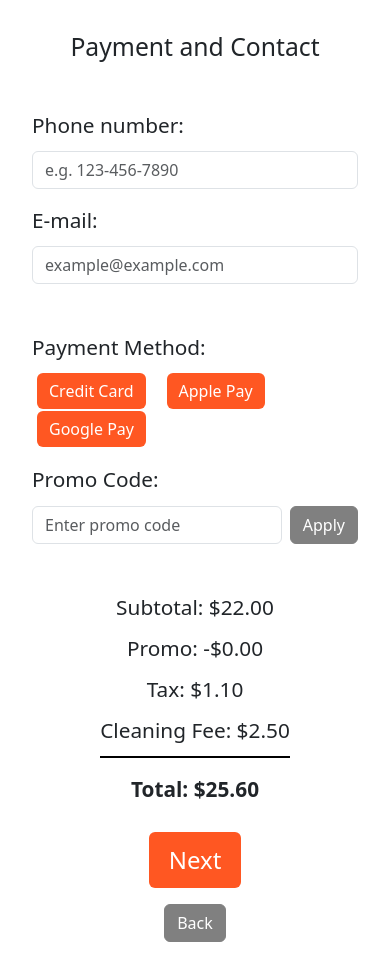
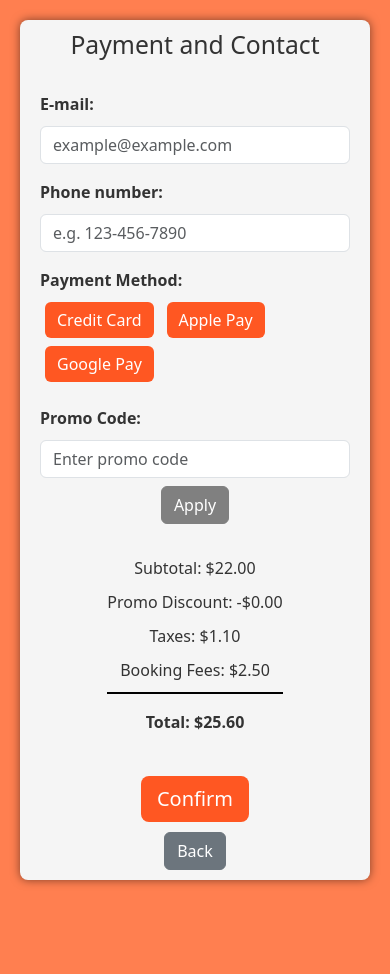
Before and after one commit to viet-ho/CineMagic, a React (Create React App) app: page / in a window 390 px wide. After the commit the page ends 900 px from the top, so only its background shows below. Built offline with nearby package versions, Linux system fonts and the light colour scheme; the HTML template or start-up script is replaced by a standard one.

Commit message:
Redesign the page with mobile responsive

```diff
--- a/src/components/PaymentPage.js
+++ b/src/components/PaymentPage.js
@@ -1,5 +1,6 @@
-import React, { useState } from 'react';
+import React, { useEffect, useState } from 'react';
 import 'bootstrap/dist/css/bootstrap.min.css';
+import { Button } from 'react-bootstrap';
 import "../styles/PaymentPage.css";
 import Modal from "../components/Modal.js";
 
@@ -85,6 +86,14 @@ const PaymentPage = () => {
         setPromoError('');
     };
 
+    useEffect(() => {
+        document.body.classList.add('payment-page-background');
+
+        return () => {
+            document.body.classList.remove('payment-page-background');
+        };
+    }, []);
+
     return (
         <div className="payment-container">
             <Modal
@@ -95,16 +104,14 @@ const PaymentPage = () => {
 
             <h2 className="text-center payment-header">Payment and Contact</h2>
 
-            <div className="row">
-                <div className="col-md-6 input-section">
+            <div className="input-section centered-section">
+                <div className="form-group">
+                    <label>E-mail:</label>
+                    <input type="email" className="form-control mb-3" placeholder="example@example.com" value={email} onChange={handleEmailChange} />
+
                     <label>Phone number:</label>
                     <input type="text" className="form-control mb-3" placeholder="e.g. 123-456-7890" value={phoneNumber} onChange={handlePhoneNumberChange} />
 
-                    <label>E-mail:</label>
-                    <input type="email" className="form-control mb-3" placeholder="example@example.com" value={email} onChange={handleEmailChange} />
-                </div>
-
-                <div className="col-md-6 input-section">
                     <label>Payment Method:</label>
                     <div className="payment-methods mb-3">
                         <button
@@ -126,6 +133,7 @@ const PaymentPage = () => {
                             Google Pay
                         </button>
                     </div>
+
                     <label>Promo Code:</label>
                     <div className="promo-code-group mb-3">
                         <input
@@ -143,24 +151,25 @@ const PaymentPage = () => {
                         </button>
                     </div>
                 </div>
-            </div>
 
-            <div className="row">
-                <div className="col-12">
+                <div className="summary-section">
                     <ul className="summary-list">
                         <li className="summary-item">Subtotal: ${subtotal.toFixed(2)}</li>
-                        <li className="summary-item">Promo: -${discount.toFixed(2)}</li>
-                        <li className="summary-item">Tax: ${tax.toFixed(2)}</li>
-                        <li className="summary-item">Cleaning Fee: ${cleaningFee.toFixed(2)}</li>
+                        <li className="summary-item">Promo Discount: -${discount.toFixed(2)}</li>
+                        <li className="summary-item">Taxes: ${tax.toFixed(2)}</li>
+                        <li className="summary-item">Booking Fees: ${cleaningFee.toFixed(2)}</li>
                         <li className="total-cost summary-item">Total: ${total.toFixed(2)}</li>
                     </ul>
                 </div>
             </div>
 
-            <div className="text-center actions">
-                <button className="btn complete-order-btn" onClick={handleNextClick}>Next</button>
-                <br />
-                <button className="btn backButton">Back</button>
+            <div className="text-center payment-actions">
+                <Button variant="primary" size="lg" className="payment-next-button" onClick={handleNextClick}>
+                    Confirm
+                </Button>
+                <Button variant="secondary" className="payment-back-button">
+                    Back
+                </Button>
             </div>
         </div>
     );
--- a/src/styles/PaymentPage.css
+++ b/src/styles/PaymentPage.css
@@ -1,9 +1,39 @@
+body.payment-page-background {
+    background-color: #FF7F50;
+}
+
 .payment-container {
-    padding: 2rem;
+    display: flex;
+    justify-content: center;
+    align-items: center;
+    flex-direction: column;
+    color: #333;
+    background-color: #f5f5f5;
+    padding: 20px;
+    margin: 40px auto;
+    border-radius: 8px;
+    max-width: 800px;
+    box-shadow: 0 0 10px rgba(0, 0, 0, 0.5);
+}
+
+.payment-container .centered-section {
+    width: 100%;
+    max-width: 700px;
+    margin: 0 auto;
+    display: flex;
+    flex-direction: column;
+}
+
+.payment-container .form-group {
+    margin-bottom: 2rem;
+}
+
+.payment-container .summary-section {
+    text-align: center;
 }
 
 .payment-container .payment-header {
-    margin-bottom: 3rem;
+    margin-bottom: 2rem;
 }
 
 .payment-container .input-section {
@@ -14,6 +44,7 @@
     font-size: 1.3em;
     margin-bottom: 10px;
     display: block;
+    font-weight: 600;
 }
 
 .payment-container .payment-methods .btn {
@@ -47,35 +78,23 @@
     font-weight: bold;
 }
 
-.payment-container .actions {
-    margin-top: 1rem;
+.payment-container .payment-actions {
+    display: flex;
+    flex-direction: column;
+    align-items: center;
+    gap: 10px;
 }
 
-.payment-container .complete-order-btn {
-    font-size: 1.5em;
-    padding: 10px 20px;
-    margin-bottom: 1rem;
+.payment-container .payment-next-button {
     background-color: #ff5722;
-    border: none;
-    color: white;
 }
 
-.payment-container .complete-order-btn:hover {
+.payment-container .payment-next-button:hover {
     background-color: #ff8c00;
-    color: white;
 }
 
-.payment-container .backButton {
-    background-color: #808080;
-    border-color: #808080;
-    color: white;
-    text-align: center;
-}
-
-.payment-container .backButton:hover {
-    background-color: #C0C0C0;
-    border-color: #C0C0C0;
-    color: white;
+.payment-container .payment-next-button:active {
+    background-color: #ff5722;
 }
 
 .payment-container .input-section .promo-code-group {
@@ -101,12 +120,53 @@
     color: white;
 }
 
-.payment-container .input-section label {
-    font-weight: 500;
-}
-
 .payment-container .payment-methods .btn.button-grey {
     background-color: #808080;
     color: white;
     border: none;
 }
+
+@media (max-width: 768px) {
+    .payment-container {
+        padding: 10px;
+        margin: 20px;
+        max-width: 100%;
+    }
+
+    .payment-container .centered-section {
+        max-width: 100%;
+        padding: 0 10px;
+    }
+
+    .payment-container .form-group {
+        margin-bottom: 1rem;
+    }
+
+    .payment-container .input-section label {
+        font-size: 1em;
+    }
+
+    .payment-container .summary-list {
+        font-size: 1em;
+    }
+
+    .payment-container .payment-methods .btn {
+        margin-right: 0.5rem;
+        margin-bottom: 0.5rem;
+    }
+
+    .payment-container .input-section .promo-code-group {
+        flex-direction: column;
+    }
+
+    .payment-container .input-section .promo-code-input {
+        flex-grow: 1;
+        margin-right: 0;
+        margin-bottom: 8px;
+    }
+
+    .payment-container .payment-actions {
+        flex-direction: column;
+        justify-content: space-around;
+    }
+}
```
